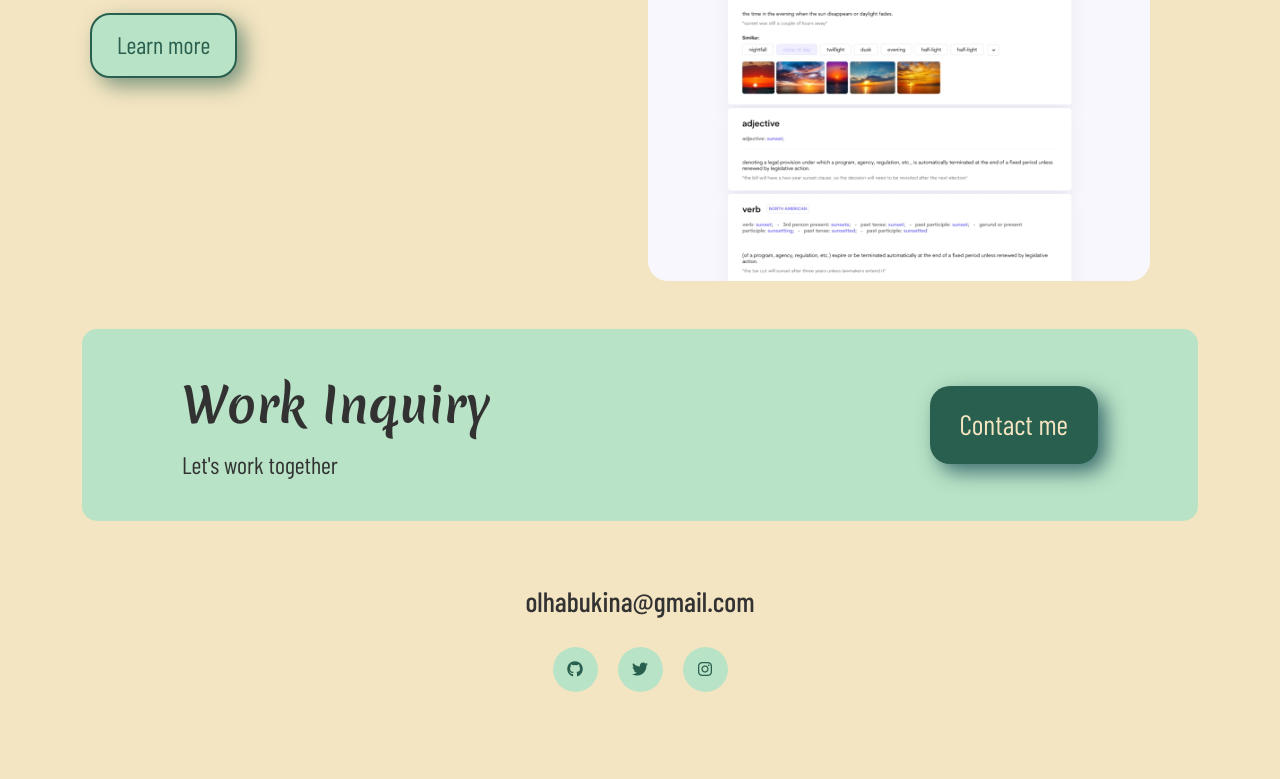
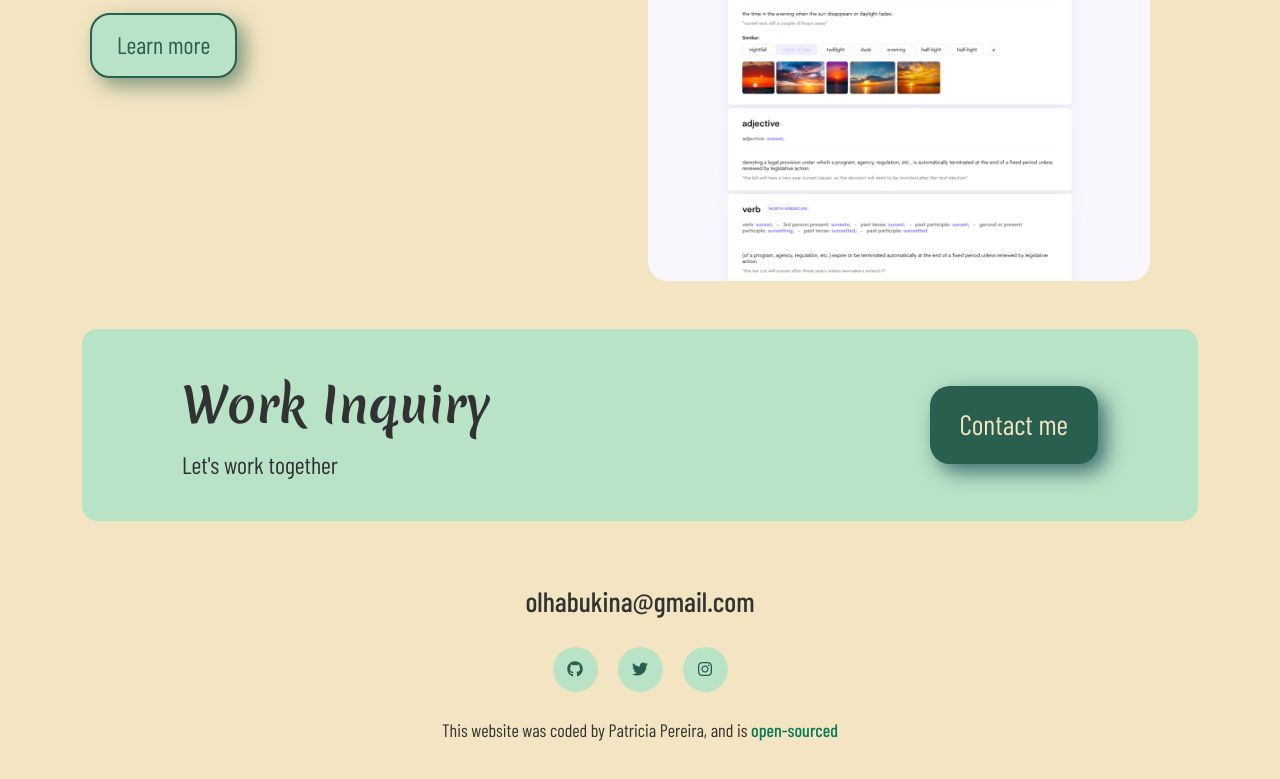
Before and after one commit to OlyaBukina/portfolio-project, a plain HTML site: page index.html in a window 1280 px wide. Shown: the part 2192-2971 px from the top of the page. Before the commit the page ends 2919 px from the top, so only its background shows below. Drawn offline with nearby package versions, Linux system fonts and the light colour scheme.

Commit message:
Add copyright

```diff
--- a/css/styles.css
+++ b/css/styles.css
@@ -224,6 +224,19 @@ ul {
   color: var(--ligth-bg-color);
   background-color: var(--accent-color);
 }
+.copy-rigth {
+  font-size: 18px;
+  text-align: center;
+}
+.copy-rigth a {
+  color: #097955;
+  font-weight: 500;
+  text-decoration: none;
+}
+.copy-rigth a:hover,
+.copy-rigth a:focus {
+  text-shadow: 2px 2px 15px #097955;
+}
 /* About page */
 .content-section {
   padding: 35px 20px;
--- a/index.html
+++ b/index.html
@@ -140,6 +140,7 @@
               <a href="https://www.instagram.com/" target="_blank" title="Instagram Profile" aria-label=""><i class="fa-brands fa-instagram"></i></a>
             </li>
           </ul>
+          <p class="copy-rigth">This website was coded by Patricia Pereira, and is <a href="https://github.com/OlyaBukina/portfolio-project">open-sourced</a></p>
         </div>
       </div>
     </footer>
```
